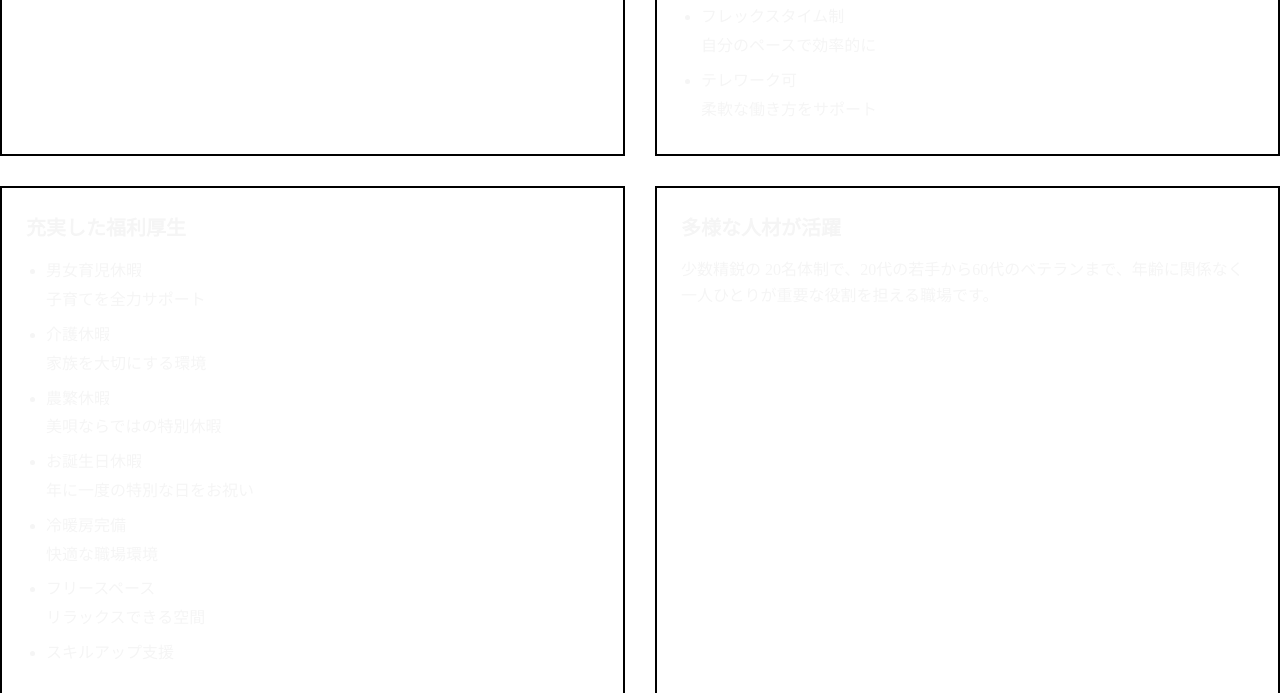
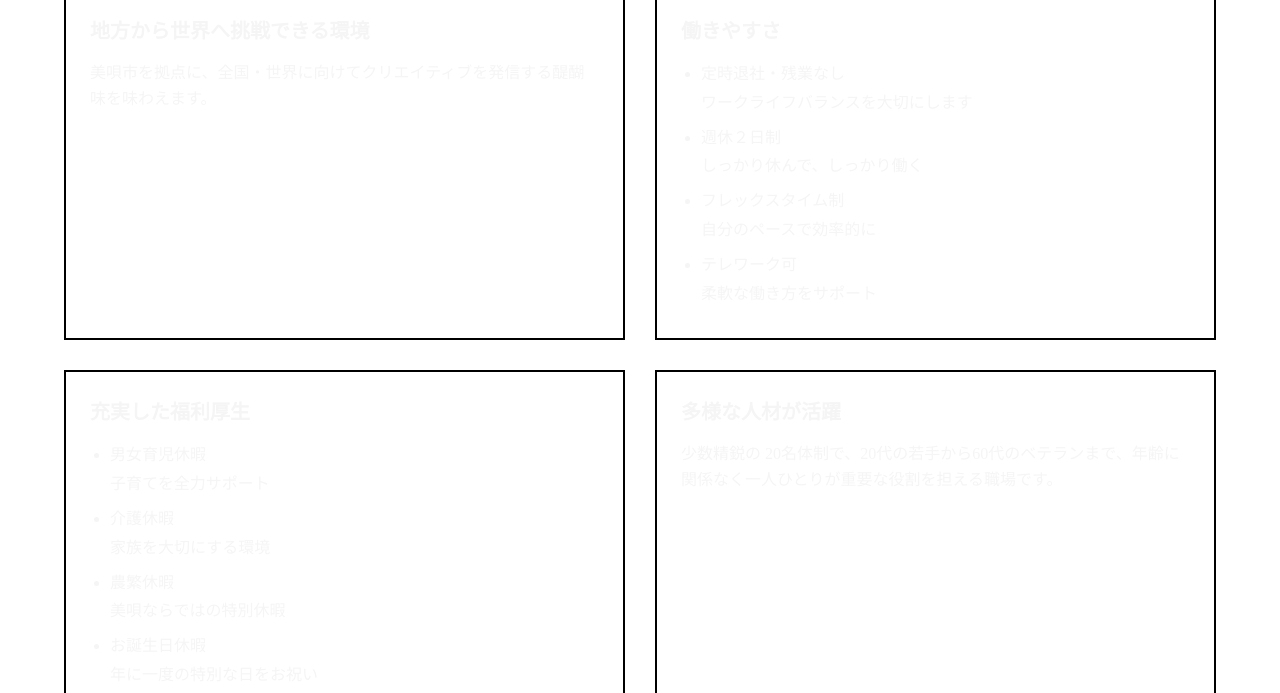
Before and after one commit to mirakura/pitaaan-technology, a plain HTML site: page recruit/index.html in a window 1280 px wide. Shown: the part 241-934 px from the top of the page. Drawn offline with Linux system fonts and the light colour scheme.

Commit message:
add/recruit:  セクション（共通）をcssに追加

```diff
--- a/recruit/style.css
+++ b/recruit/style.css
@@ -4,6 +4,17 @@ body {
   margin: 0;
   padding: 0;
   max-width: 1440px;
+}
+
+/* セクション（共通） */
+.section {
+  width: 1152px;
+  margin: 0 auto;
+  padding-top: 160px;
+  padding-bottom: 160px;
+  display: flex;
+  flex-direction: column;
+  gap: 24px;
 }
 
 /* セクションタイトル(共通） */
```
